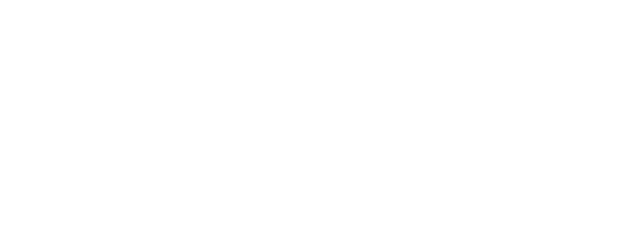
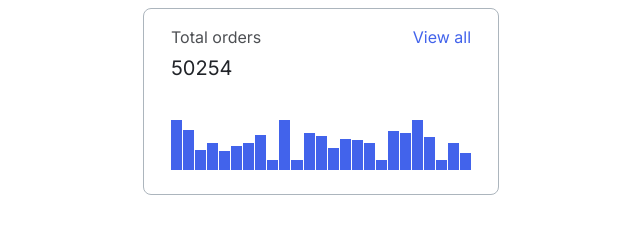
Before and after one commit to js-tasks-ru/htmlcss-20220519_trapjkeeee, a website: page 04-lection2/01-histogram/index.html in a window 1280 px wide. Shown: the whole page, without its empty margins (319-959 px from the left). Drawn offline with Linux system fonts and the light colour scheme.

Commit message:
solution_gistogram

```diff
--- a/04-lection2/01-histogram/histogram.css
+++ b/04-lection2/01-histogram/histogram.css
@@ -0,0 +1,73 @@
+@import url('https://fonts.googleapis.com/css2?family=Inter:wght@100;200;300;400;500;600;700;800;900&display=swap');
+
+.histogram__row {
+    display: flex;
+    flex-direction: column;
+    /* align-content: center; */
+    width: 354px;
+    margin: 0 auto;
+    border: 1px solid #ACB5BD;
+    border-radius: 8px;
+}
+.container {
+    width: 300px;
+    margin: 0 auto;
+}
+
+
+.histogram__top {
+    display: flex;
+    justify-content: space-between;
+    padding-top: 16px;
+}
+.histogram__statistics {
+}
+.histogram__title {
+    font-family: 'Inter';
+    font-style: normal;
+    font-weight: 400;
+    font-size: 16px;
+    line-height: 24px;
+    color: #212429;
+    opacity: 0.8;
+}
+.histogram__numbers {
+    font-family: 'Inter';
+    font-style: normal;
+    font-weight: 400;
+    font-size: 20px;
+    line-height: 26px;
+    color: #212429;
+    padding-top: 6px;
+    padding-bottom: 39px;
+}
+.histogram__text {
+    font-family: 'Inter';
+    font-style: normal;
+    font-weight: 400;
+    font-size: 16px;
+    line-height: 24px;
+    text-align: right;
+    color: #4263EB;
+}
+
+/* colums */
+.histogram__bot {
+    display: flex;
+    height: 50px;
+    align-content: flex-end;
+    padding-bottom: 24px;
+
+}
+
+.histogram__colums {
+    align-self: flex-end;
+    width: 100%;
+    height: 100%;
+    background-color: #4263EB;
+    margin-right: 1px;
+
+}
+.histogram__colums:last-child {
+    margin-right: 0px;
+}
--- a/04-lection2/01-histogram/index.html
+++ b/04-lection2/01-histogram/index.html
@@ -6,6 +6,45 @@
         <link rel="stylesheet" href="./histogram.css">
     </head>
     <body>
-
+        <div class="histogram">
+            <div class="histogram__row">
+                <div class="container">
+                    <div class="histogram__top">
+                        <div class="histogram__statistics">
+                            <div class="histogram__title">Total orders</div>
+                            <div class="histogram__numbers">50254</div>
+                        </div>
+                        <div class="histogram__text">View all</div>
+                    </div>
+                    <div class="histogram__bot">
+                        <div class="histogram__colums" style="height: 100%;"></div>
+                        <div class="histogram__colums" style="height: 80%;"></div>
+                        <div class="histogram__colums" style="height: 40%;"></div>
+                        <div class="histogram__colums" style="height: 55%;"></div>
+                        <div class="histogram__colums" style="height: 38%;"></div>
+                        <div class="histogram__colums" style="height: 48%;"></div>
+                        <div class="histogram__colums" style="height: 55%;"></div>
+                        <div class="histogram__colums" style="height: 70%;"></div>
+                        <div class="histogram__colums" style="height: 20%;"></div>
+                        <div class="histogram__colums" style="height: 100%;"></div>
+                        <div class="histogram__colums" style="height: 20%;"></div>
+                        <div class="histogram__colums" style="height: 75%;"></div>
+                        <div class="histogram__colums" style="height: 68%;"></div>
+                        <div class="histogram__colums" style="height: 44%;"></div>
+                        <div class="histogram__colums" style="height: 62%;"></div>
+                        <div class="histogram__colums" style="height: 60%;"></div>
+                        <div class="histogram__colums" style="height: 55%;"></div>
+                        <div class="histogram__colums" style="height: 20%;"></div>
+                        <div class="histogram__colums" style="height: 78%;"></div>
+                        <div class="histogram__colums" style="height: 75%;"></div>
+                        <div class="histogram__colums" style="height: 100%;"></div>
+                        <div class="histogram__colums" style="height: 67%;"></div>
+                        <div class="histogram__colums" style="height: 20%;"></div>
+                        <div class="histogram__colums" style="height: 55%;"></div>
+                        <div class="histogram__colums" style="height: 34%;"></div>
+                    </div>
+                </div>
+            </div>
+        </div>
     </body>
 </html>
```
